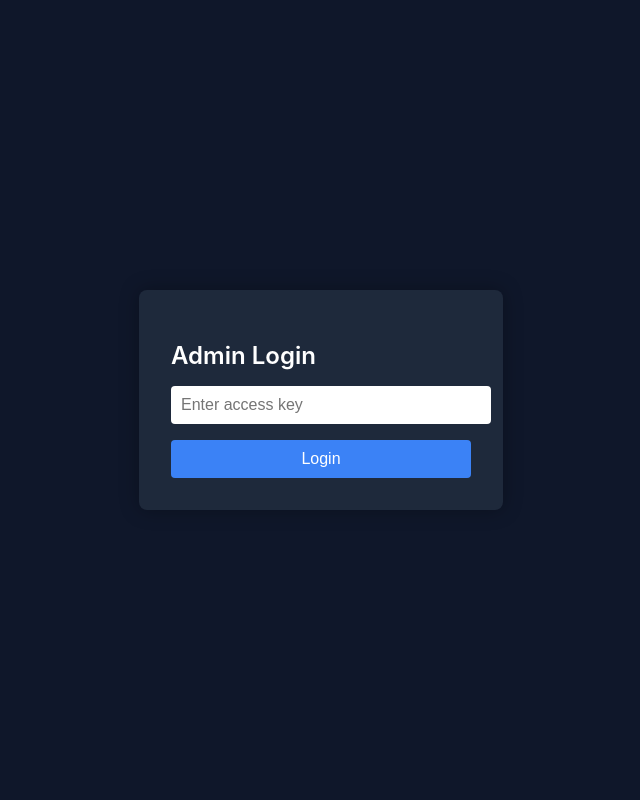
After one commit to Macca138/widgetforge-backend, a FastAPI app: template backend/app/templates/admin_login.html in a window 1280 px wide. The commit adds this page. Shown: the whole page, without its empty margins (319-959 px from the left). Run offline with FastAPI, Linux system fonts and the light colour scheme; the template is opened without the code that fills it, so the values that code supplies are empty.

Commit message:
login page added

```diff
--- a/backend/app/main.py
+++ b/backend/app/main.py
@@ -90,6 +90,10 @@ async def price_stream(websocket: WebSocket):
             await asyncio.sleep(1)
     except WebSocketDisconnect:
         print("❌ Client disconnected from /ws/price-stream")
+
+@app.get("/admin/login", response_class=HTMLResponse)
+async def admin_login(request: Request):
+    return templates.TemplateResponse("admin_login.html", {"request": request})
 
 
 @app.get("/admin/ticker", response_class=HTMLResponse)
--- /dev/null
+++ b/backend/app/templates/admin_login.html
@@ -0,0 +1,81 @@
+<!DOCTYPE html>
+<html>
+<head>
+  <title>WidgetForge Admin Login</title>
+  <meta charset="UTF-8" />
+  <style>
+    body {
+      font-family: Inter, sans-serif;
+      background: #0f172a;
+      color: #fff;
+      display: flex;
+      justify-content: center;
+      align-items: center;
+      height: 100vh;
+      margin: 0;
+    }
+
+    .login-box {
+      background: #1e293b;
+      padding: 2rem;
+      border-radius: 8px;
+      box-shadow: 0 0 20px rgba(0,0,0,0.3);
+      max-width: 300px;
+      width: 100%;
+    }
+
+    h2 {
+      margin-bottom: 1rem;
+      font-weight: 600;
+    }
+
+    input[type="password"] {
+      width: 100%;
+      padding: 10px;
+      font-size: 16px;
+      border: none;
+      border-radius: 4px;
+      margin-bottom: 1rem;
+    }
+
+    button {
+      width: 100%;
+      padding: 10px;
+      font-size: 16px;
+      background: #3b82f6;
+      color: white;
+      border: none;
+      border-radius: 4px;
+      cursor: pointer;
+    }
+
+    .error {
+      color: #f87171;
+      margin-top: 0.5rem;
+      font-size: 0.9rem;
+    }
+  </style>
+</head>
+<body>
+  <div class="login-box">
+    <h2>Admin Login</h2>
+    <input type="password" id="passwordInput" placeholder="Enter access key" />
+    <button onclick="login()">Login</button>
+    <div class="error" id="errorBox" style="display:none;">❌ Incorrect key</div>
+  </div>
+
+  <script>
+    const correctKey = "Alpha5ersDeliciousPool!";
+
+    function login() {
+      const entered = document.getElementById("passwordInput").value;
+      if (entered === correctKey) {
+        sessionStorage.setItem("WIDGETFORGE_KEY", entered);
+        window.location.href = "/admin/dashboard";
+      } else {
+        document.getElementById("errorBox").style.display = "block";
+      }
+    }
+  </script>
+</body>
+</html>
```
Also changed, not shown: backend/app/templates/admin_dashboard.html (+18 -7 lines).
